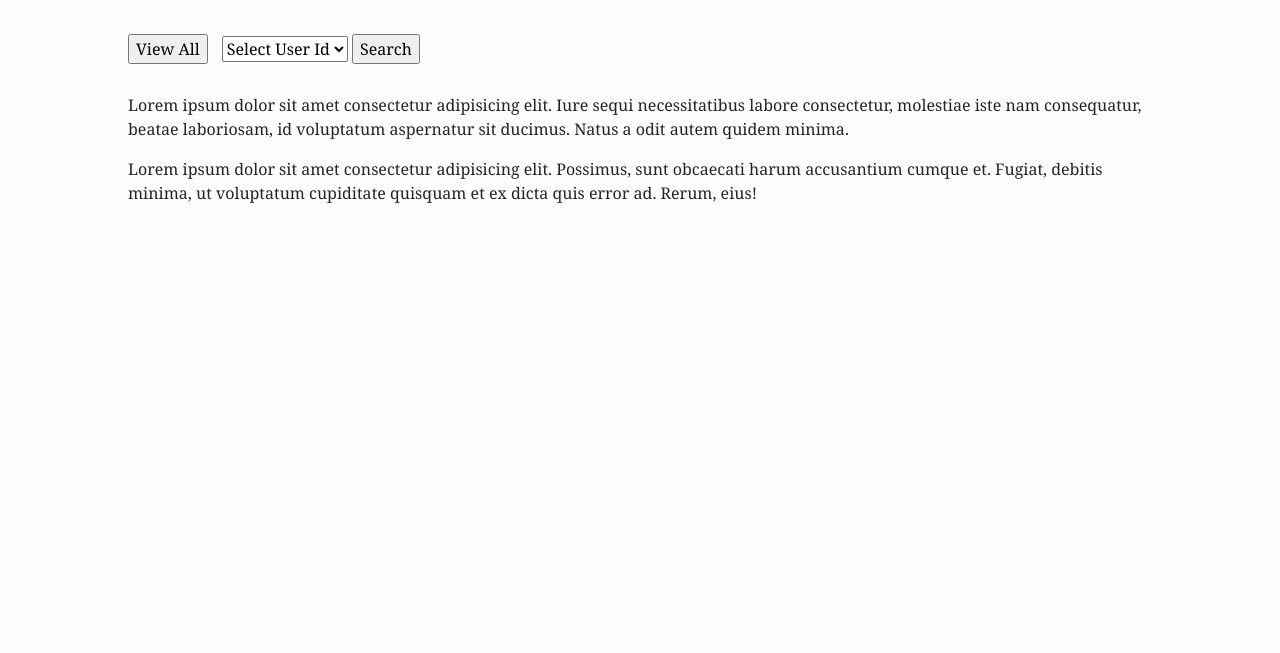
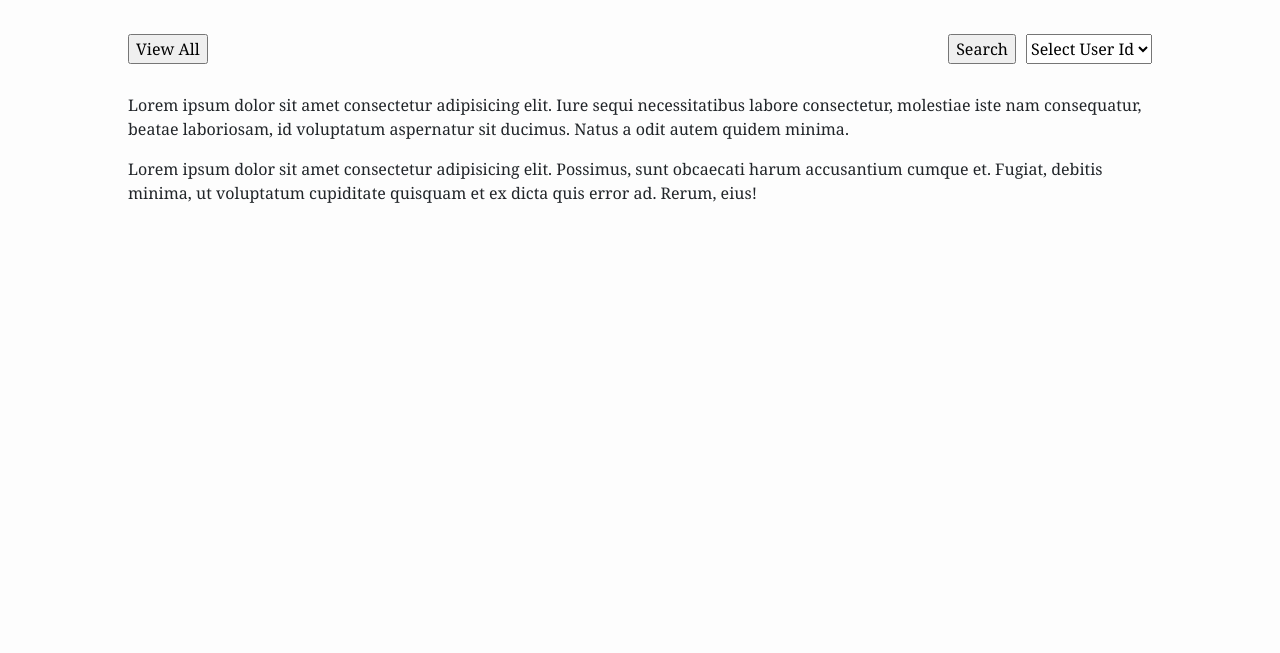
Before and after one commit to aditimech/stay-oragnized, a plain HTML site: page html/todo.html in a window 1280 px wide. Shown: the part 147-800 px from the top of the page. Drawn offline with nearby package versions, Linux system fonts and the light colour scheme.

Commit message:
updated todo.html css

```diff
--- a/css/styles.css
+++ b/css/styles.css
@@ -86,3 +86,11 @@ table td{
 table td:first-child{
     border-left: 1px solid black;
 }
+
+#searchBtn{
+    float: right;
+}
+#todoDropdown{
+    float: right;
+    height: 30px;
+}
```
